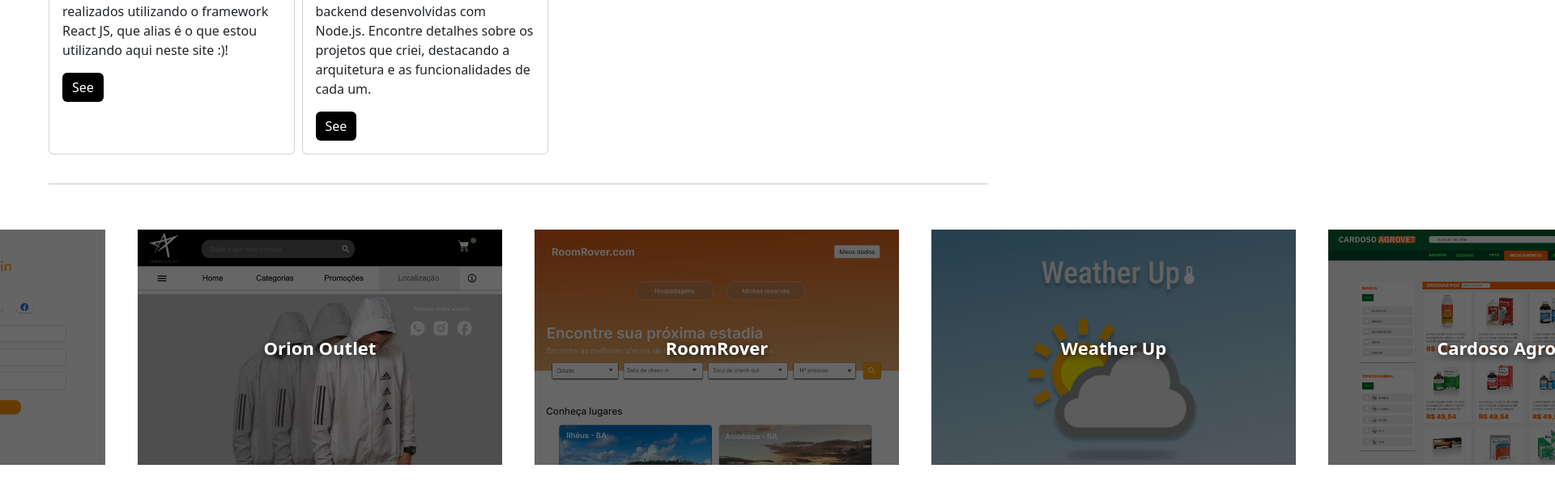
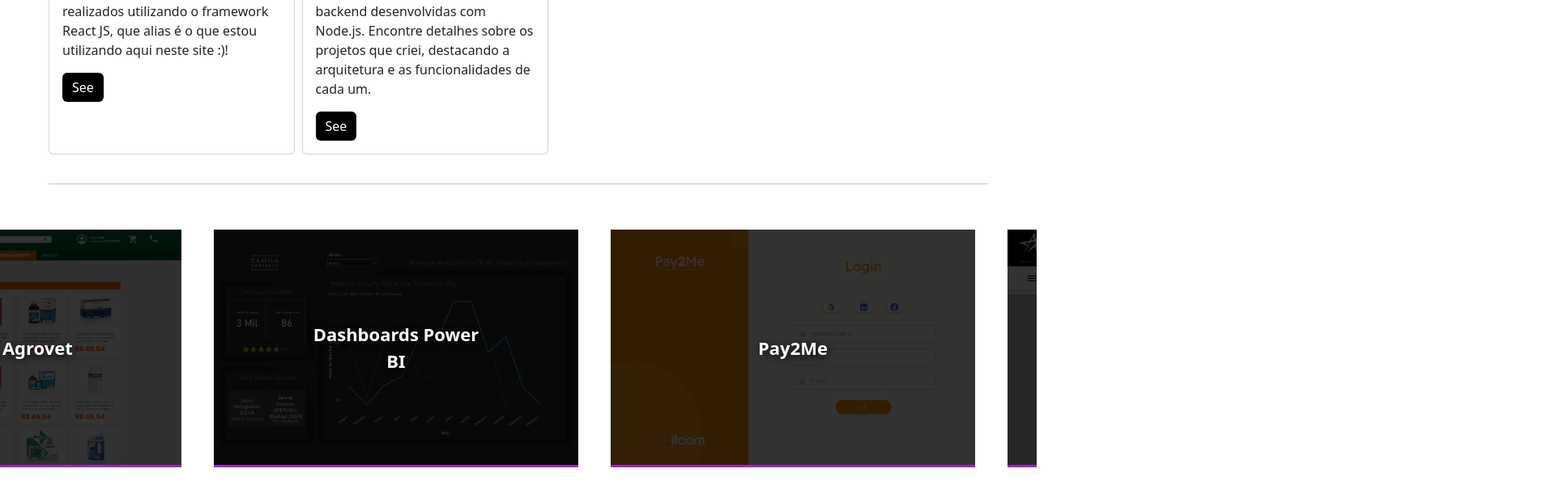
Before and after one commit to bycmlla/Portfolio-CamilaAguiar, a React (Create React App) app: page / in a window 1280 px wide. Shown: the part 4882-5498 px from the top of the page at 81% size, 1920 px wide, since content can reach past the window. Built offline with nearby package versions, Linux system fonts and the light colour scheme.

Commit message:
alterações carrossel

```diff
--- a/src/components/Carousel/Carousel.css
+++ b/src/components/Carousel/Carousel.css
@@ -9,14 +9,17 @@
 }
 
 .carousel {
+    position: relative;
     cursor: pointer;
     overflow: hidden;
-    overflow: visible;
 }
+
 .inner {
     display: flex;
     gap: 40px;
+    position: relative;
 }
+
 .item {
     position: relative;
     min-width: 450px;
@@ -26,14 +29,14 @@
     justify-content: center;
     align-items: center;
     transition: transform 0.3s ease-in-out;
-    z-index: 1; /* Padrão */
+    border-bottom: 3px solid #9D1EE5;
 }
 
+
 .item:hover {
-    transform: scale(1.2);
-    z-index: 100;
+    transform:scale(1.2) !important;
+    z-index: 10 !important;
 }
-
 .item img {
     width: 100%;
     height: 100%;
@@ -47,7 +50,7 @@
     left: 0;
     width: 100%;
     height: 100%;
-    background-color: rgba(0, 0, 0, 0.6);
+    background-color: rgba(0, 0, 0, 0.8);
     z-index: 1;
     opacity: 1;
     transition: opacity 0.3s ease;
--- a/src/components/Carousel/Carousel.js
+++ b/src/components/Carousel/Carousel.js
@@ -35,7 +35,7 @@
         const newPosition = prev - width / (totalImages / numImagesPerSlide);
         return newPosition <= -width ? 0 : newPosition;
       });
-    }, 5000);
+    }, 3000);
 
     return () => clearInterval(interval);
   }, [width]);
```
